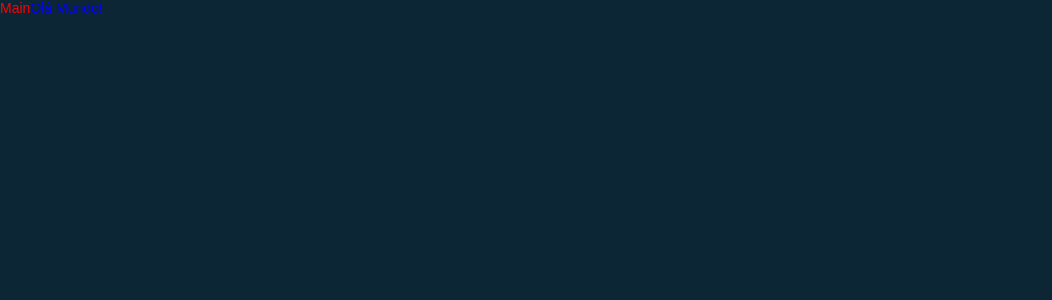
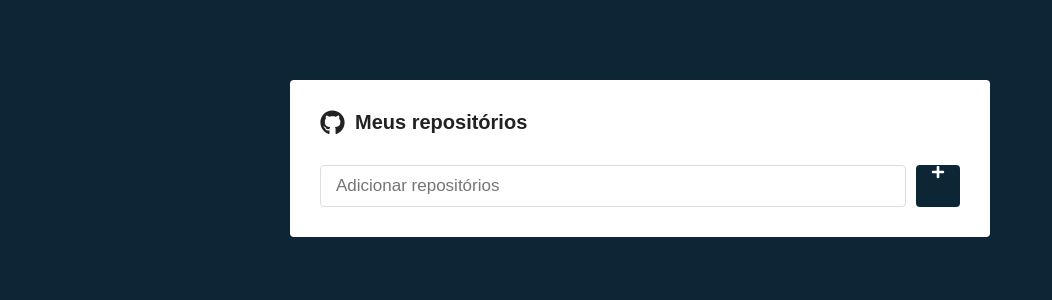
Before and after one commit to iurylemos/projeto-react-repositorio, a React (Create React App) app: page / in a window 1280 px wide. Shown: the top 300 px of the page, without its empty margins (0-1052 px from the left). Built offline with nearby package versions, Linux system fonts and the light colour scheme.

Commit message:
Criando estilização da pagina main

```diff
--- a/package.json
+++ b/package.json
@@ -8,6 +8,7 @@
     "@testing-library/user-event": "^7.1.2",
     "react": "^16.12.0",
     "react-dom": "^16.12.0",
+    "react-icons": "^3.8.0",
     "react-router-dom": "^5.1.2",
     "react-scripts": "3.3.0",
     "styled-components": "^5.0.0"
--- a/src/view/main/index.js
+++ b/src/view/main/index.js
@@ -1,11 +1,22 @@
 import React from 'react';
-import { Title } from './main-styled';
+import { FaGithub, FaPlus } from 'react-icons/fa'
+import { Container, Form, SubmitButton } from './main-styled';
 
 export default function Main() {
   return (
-    <Title>
-      Main
-      <span>Olá Mundo!</span>
-    </Title>
+    <Container>
+      <h1>
+        <FaGithub size={25} />
+        Meus repositórios
+      </h1>
+
+      <Form onSubmit={() => { }}>
+        <input type="text" placeholder="Adicionar repositórios" />
+        <SubmitButton>
+          <FaPlus color="#FFF" size={14} />
+        </SubmitButton>
+      </Form>
+
+    </Container>
   )
 }
--- a/src/view/main/main-styled.js
+++ b/src/view/main/main-styled.js
@@ -1,10 +1,50 @@
 import styled from 'styled-components';
 
-export const Title = styled.div`
-  color: #FF0000;
+export const Container = styled.div`
+  max-width: 700px;
+  background: #FFF;
+  border-radius: 4px;
+  box-shadow: 0 0 20px rgba(0,0,0 0.2);
+  padding: 30px;
+  margin: 80px auto;
 
-  span {
-    color: blue;
+  h1 {
+    font-size: 20px;
+    display: flex;
+    flex-direction: row;
+    align-items: center;
+
+    svg {
+      margin-right: 10px;
+    }
+  }
+`
+
+export const Form = styled.form`
+  margin-top: 30px;
+  display: flex;
+  flex-direction: row;
+
+  input {
+    flex: 1;
+    border: 1px solid #DDD;
+    padding: 10px 15px;
+    border-radius: 4px;
+    font-size: 17px;
   }
 
+`;
+
+export const SubmitButton = styled.button`
+
+  background: #0D2636;
+  border: 0;
+  border-radius: 4px;
+  margin-left: 10px;
+  padding: 0 15px;
+  display: flex;
+  justify-content: center
+  align-items: center
+
+
 `
```
Also changed, not shown: 1 other file (tests, documents, lock files or other folders).
